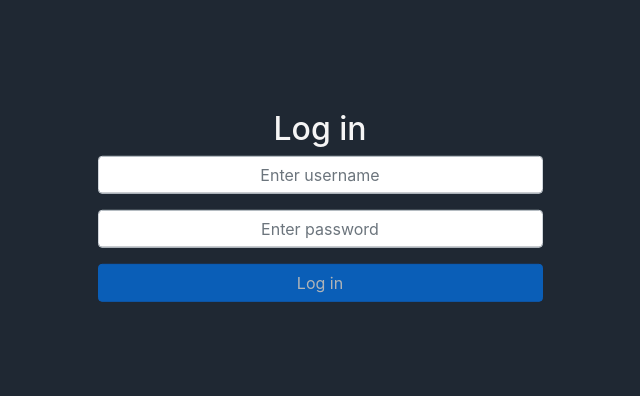
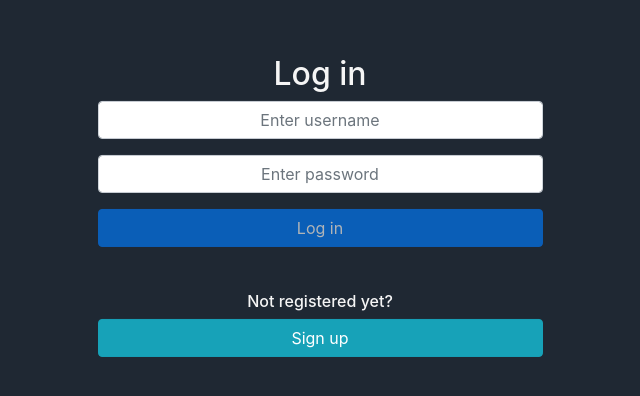
Before and after one commit to jtaaka/maisteluapp, a React (Create React App) app: page /#/ in a window 1280 px wide. Shown: the part 114-510 px from the top of the page, without its empty margins (320-960 px from the left). Built offline with nearby package versions, Linux system fonts and the light colour scheme.

Commit message:
Sign up functionality

```diff
--- a/src/pages/login/login.css
+++ b/src/pages/login/login.css
@@ -10,6 +10,8 @@
     transform: translate(-50%, -50%);
 }
 
-h2 {
+h6 {
     color: #f5f5f5;
+    text-align: center;
+    padding-top: 10%;
 }
--- a/src/pages/login/login.jsx
+++ b/src/pages/login/login.jsx
@@ -1,5 +1,6 @@
 import React, { Component } from "react";
 import { Button, Form, Container, Row, Col} from "react-bootstrap";
+import { Link } from 'react-router-dom'
 import './login.css';
 
 class Login extends Component {
@@ -10,6 +11,8 @@ class Login extends Component {
     this.handleSubmit = this.handleSubmit.bind(this);
     this.validateForm = this.validateForm.bind(this);
     this.handleChange = this.handleChange.bind(this);
+    this.toSignUp = this.toSignUp.bind(this);
+
   }
 
   validateForm() {
@@ -25,6 +28,11 @@ class Login extends Component {
 
   handleSubmit = event => {
     event.preventDefault();
+  }
+
+  toSignUp = event => {
+    event.preventDefault();
+
   }
 
   render() {
@@ -65,9 +73,22 @@ class Login extends Component {
                 type="submit">
                 Log in
               </Button>
+              <h6>Not registered yet?</h6>
             </Col>
           </Row>
         </Form>
+        <Row className="justify-content-md-center">
+          <Col xs={5}>
+            <Link to="/signup">
+              <Button
+                variant ="info"
+                block>
+                Sign up
+              </Button>
+            </Link>
+          </Col>
+        </Row>
+
       </Container>
     );
   }
--- a/src/pages/signup/signup.jsx
+++ b/src/pages/signup/signup.jsx
@@ -1,5 +1,6 @@
 import React, { Component } from "react";
 import { Button, Form, Container, Row, Col} from "react-bootstrap";
+import { Redirect, Route } from 'react-router-dom'
 import './signup.css';
 
 class Signup extends Component {
@@ -35,6 +36,8 @@ class Signup extends Component {
     })
       .then((result) => result.json())
       .then((info) => {console.log(info)})
+
+    this.props.history.push("/");
   }
 
   render() {
```
